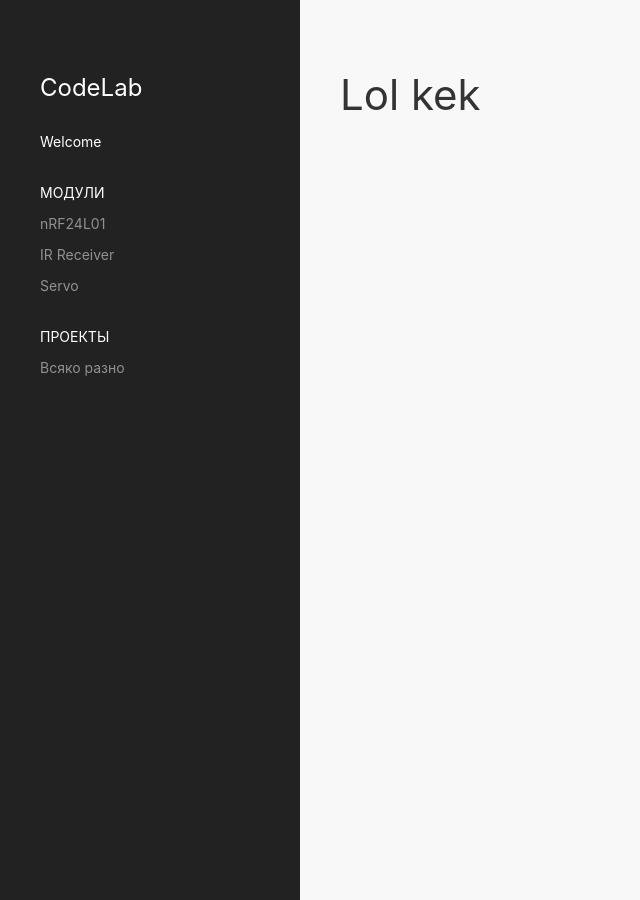
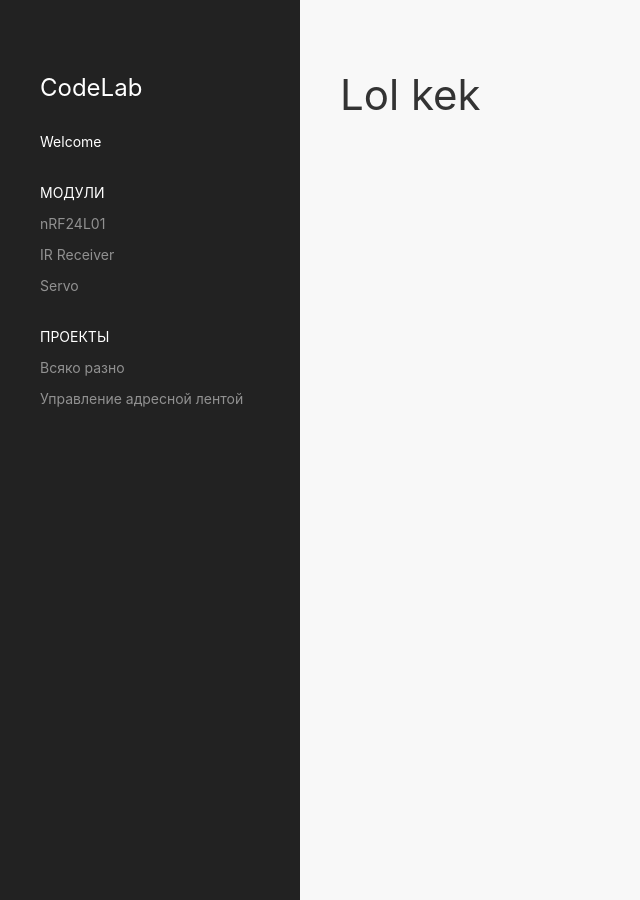
Before and after one commit to ProjectErlon/ProjectErlon.github.io, a Jekyll site: the page built from index.md, in a window 1280 px wide. Shown: the whole page, without its empty margins (0-640 px from the left). Built offline with Jekyll 4.4.1, drawn with Linux system fonts in a browser that asks for light colours; nearby versions of some CDN libraries.

Commit message:
Update sidebar.yml

```diff
--- a/_data/sidebar.yml
+++ b/_data/sidebar.yml
@@ -18,3 +18,5 @@ cat_lib:
     nav:
       - title: 'Всяко разно'
         url: '/arduino/unsorted'
+      - title: 'Управление адресной лентой'
+        url: '/arduino/projects/upravlenie-adresnoj-lentoj'
```
